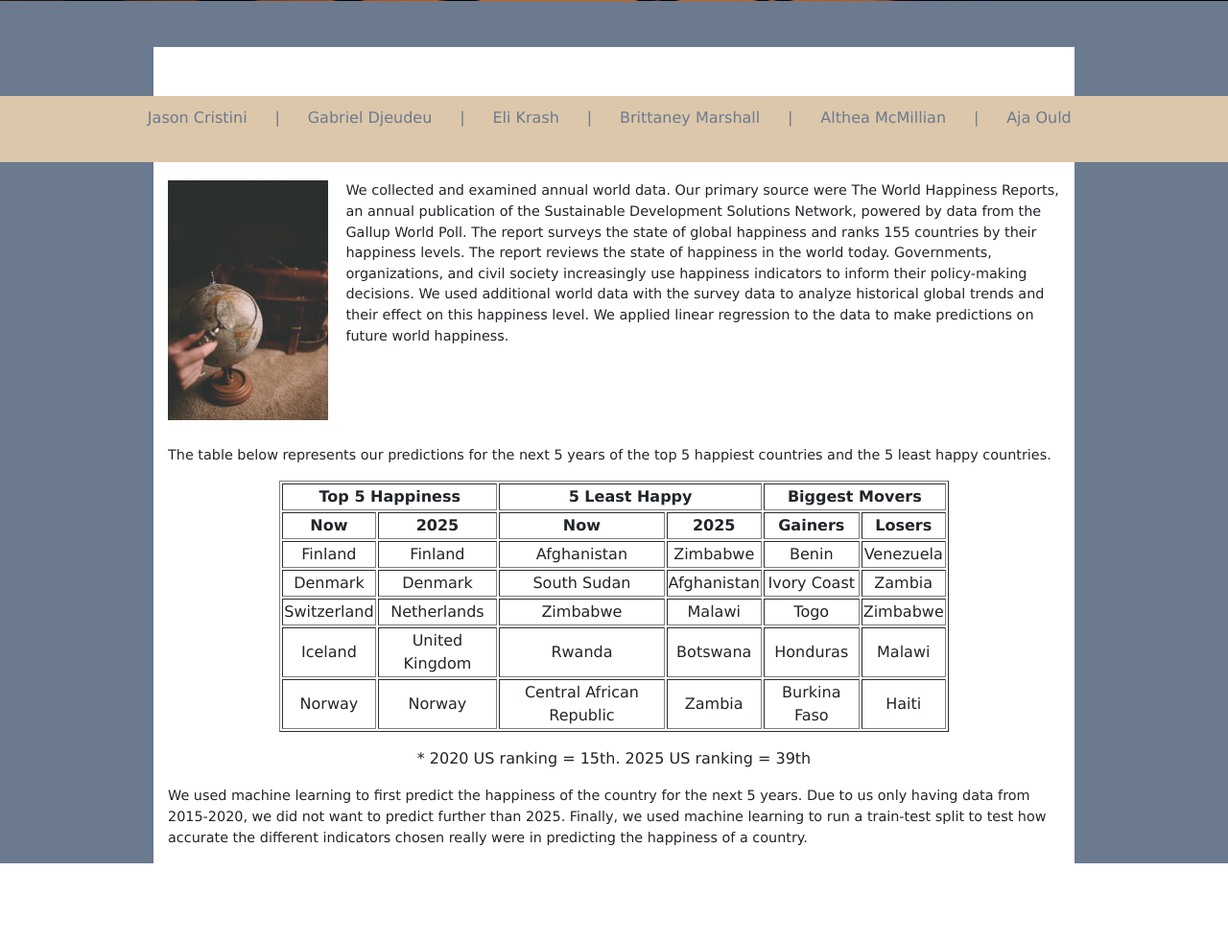
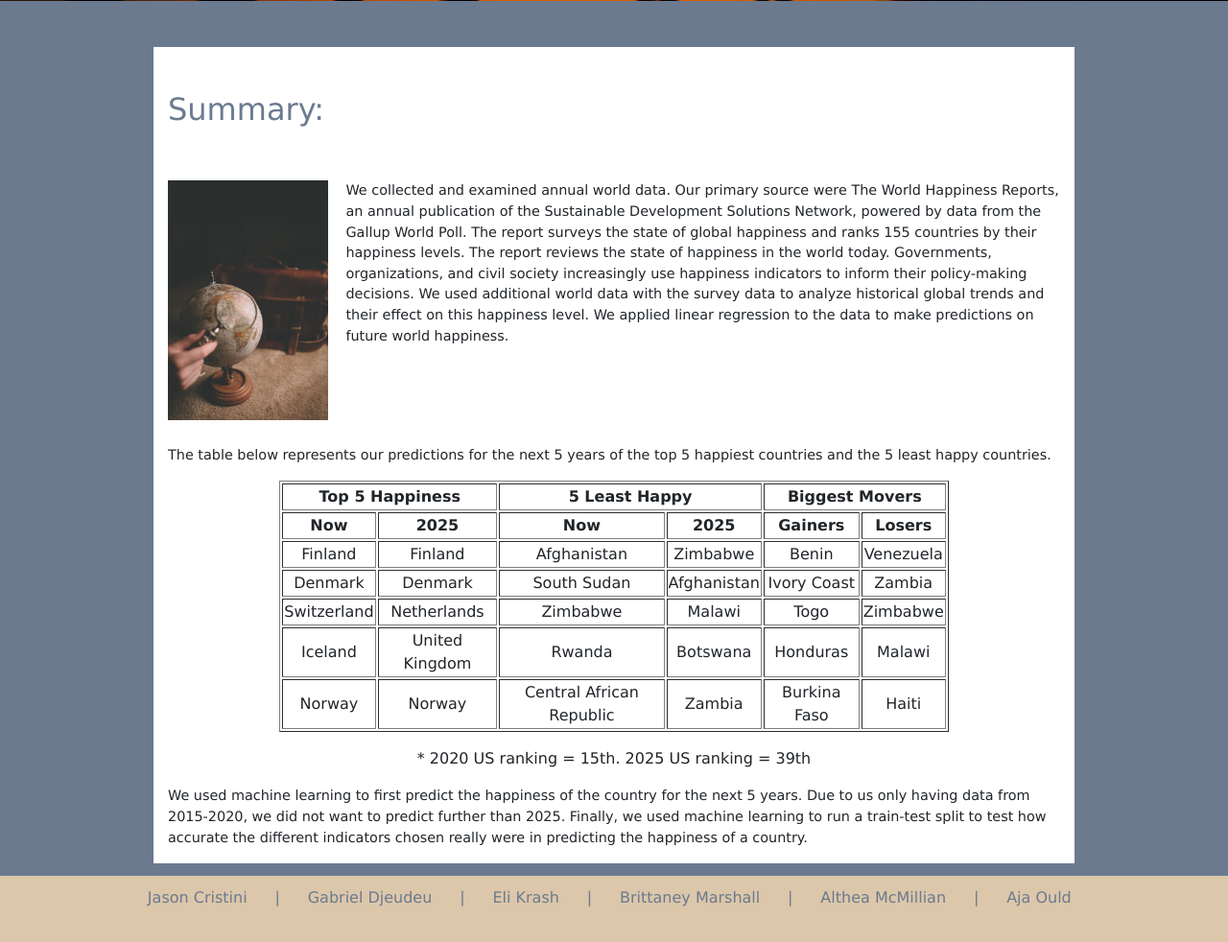
Before and after one commit to 34krash/Final_Project, a PHP site: page /index.html in a window 1280 px wide. Shown: the part 631-1613 px from the top of the page at 96% size. Before the commit the page ends 1531 px from the top, so only its background shows below. Run offline with PHP 8.4, Linux system fonts and the light colour scheme; some libraries are stand-ins or nearby versions.

Commit message:
footer position

```diff
--- a/style.css
+++ b/style.css
@@ -50,8 +50,8 @@ footer {
     margin-top: 1%;
     display: inline-block;
     width: 100%;
-    position: fixed;
     bottom: 0;
+    left: 0;
 }
 
 .footer_list {
```
